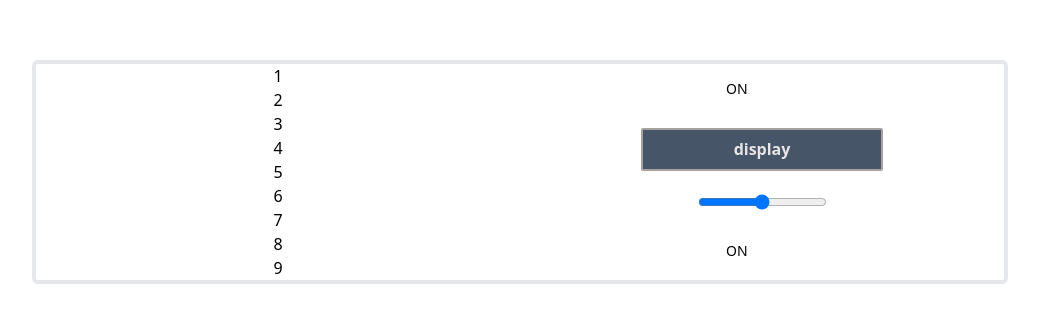
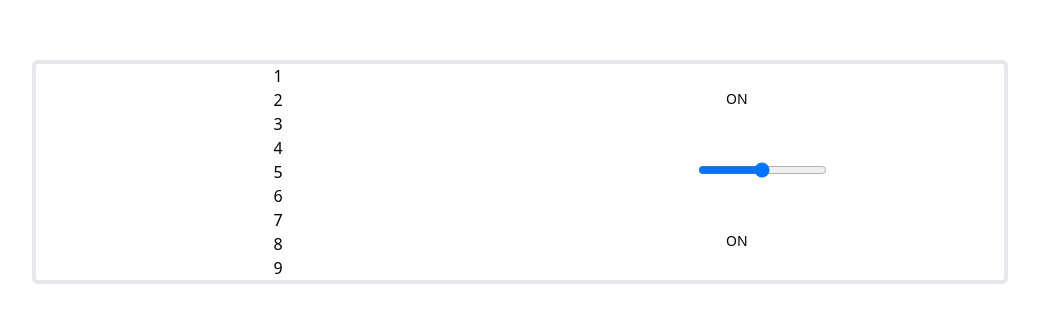
Before and after one commit to Alvintol/drum-machine, a React (Create React App) app: page / in a window 1280 px wide. Shown: the part 228-550 px from the top of the page, without its empty margins (120-1159 px from the left). Built offline with nearby package versions, Linux system fonts and the light colour scheme.

Commit message:
moves hardcode display from app to Display component

```diff
--- a/src/App.js
+++ b/src/App.js
@@ -1,5 +1,6 @@
 import './css/main.css';
 import ButtonContainer from './components/ButtonContainer';
+
 
 const App = () => {
 
@@ -16,11 +17,7 @@ const App = () => {
             </div>
           </div>
         </div>
-          <div id='display'
-            className='flex flex-col border -solid border-2 border-stone-400 rounded-sm bg-slate-600 text-stone-200 w-1/2 h-1/5 text-center justify-center font-bold'
-          >
-            display
-          </div>
+
           <div id='slider'>
             <input
               min='0'
```
Also changed, not shown: src/components/Display.js (+7 -1 lines).
